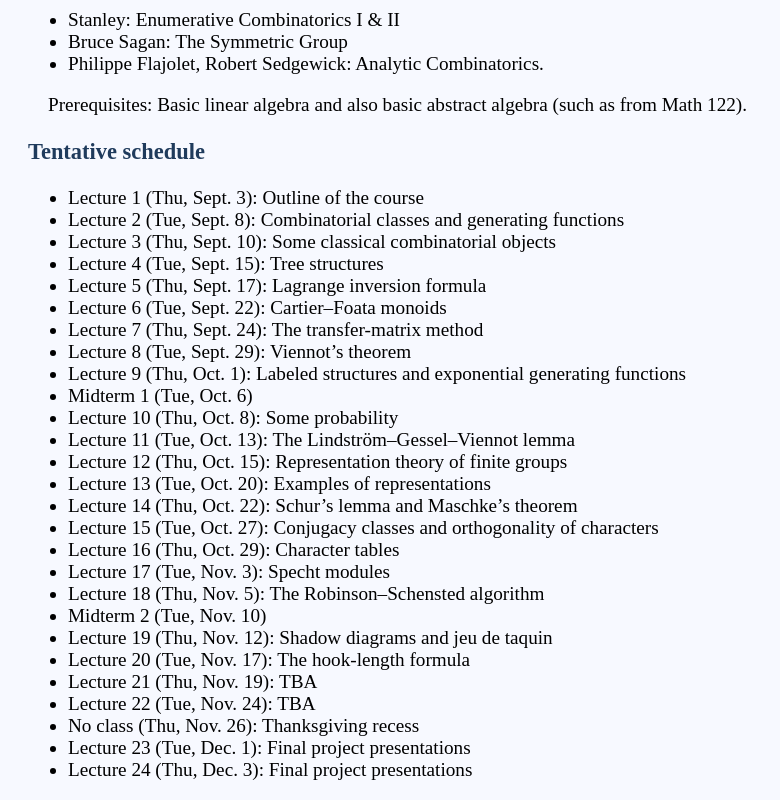
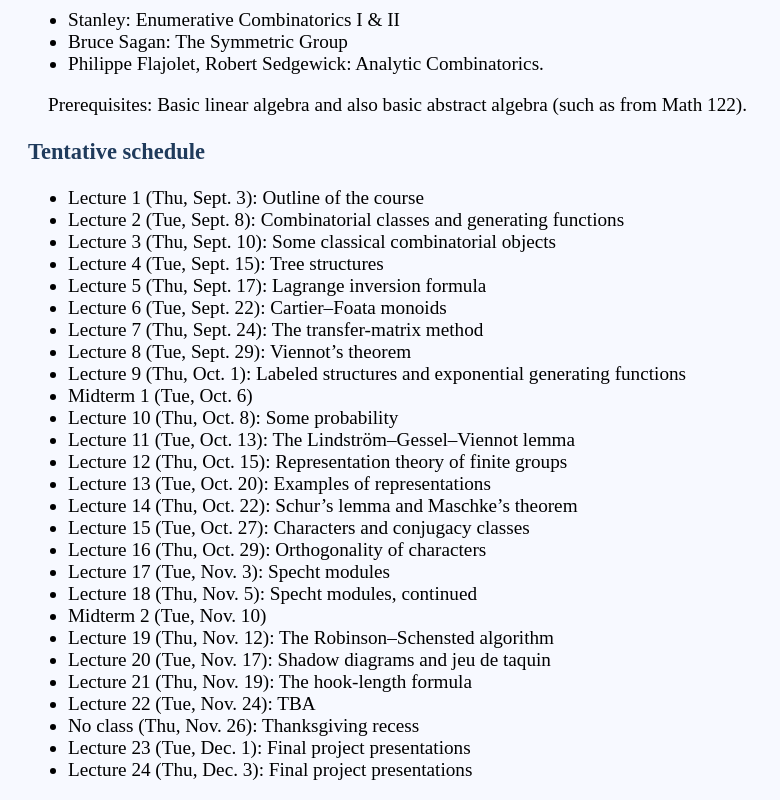
Before and after one commit to HoucineBenDali/Web-page, a plain HTML site: page www/Math155_2.html in a window 1280 px wide. Shown: the part 725-1525 px from the top of the page, without its empty margins (0-780 px from the left). Drawn offline with Linux system fonts and the light colour scheme.

Commit message:
Math 155 schedule

```diff
--- a/www/Math155_2.html
+++ b/www/Math155_2.html
@@ -97,16 +97,16 @@
             <li>Lecture 12 (Thu, Oct. 15): Representation theory of finite groups</li>
             <li>Lecture 13 (Tue, Oct. 20): Examples of representations</li>
             <li>Lecture 14 (Thu, Oct. 22): Schur’s lemma and Maschke’s theorem</li>
-            <li>Lecture 15 (Tue, Oct. 27): Conjugacy classes and orthogonality of characters</li>
-            <li>Lecture 16 (Thu, Oct. 29): Character tables</li>
+            <li>Lecture 15 (Tue, Oct. 27): Characters and conjugacy classes</li>
+            <li>Lecture 16 (Thu, Oct. 29): Orthogonality of characters</li>
             <li>Lecture 17 (Tue, Nov. 3): Specht modules</li>
-            <li>Lecture 18 (Thu, Nov. 5): The Robinson–Schensted algorithm</li>
+            <li>Lecture 18 (Thu, Nov. 5): Specht modules, continued</li>
 
             <li>Midterm 2 (Tue, Nov. 10)</li>
 
-            <li>Lecture 19 (Thu, Nov. 12): Shadow diagrams and jeu de taquin</li>
-            <li>Lecture 20 (Tue, Nov. 17): The hook-length formula</li>
-            <li>Lecture 21 (Thu, Nov. 19): TBA</li>
+            <li>Lecture 19 (Thu, Nov. 12): The Robinson–Schensted algorithm</li>
+            <li>Lecture 20 (Tue, Nov. 17): Shadow diagrams and jeu de taquin</li>
+            <li>Lecture 21 (Thu, Nov. 19): The hook-length formula</li>
             <li>Lecture 22 (Tue, Nov. 24): TBA</li>
 
             <li>No class (Thu, Nov. 26): Thanksgiving recess</li>
```
Also changed, not shown: 1 other file.
